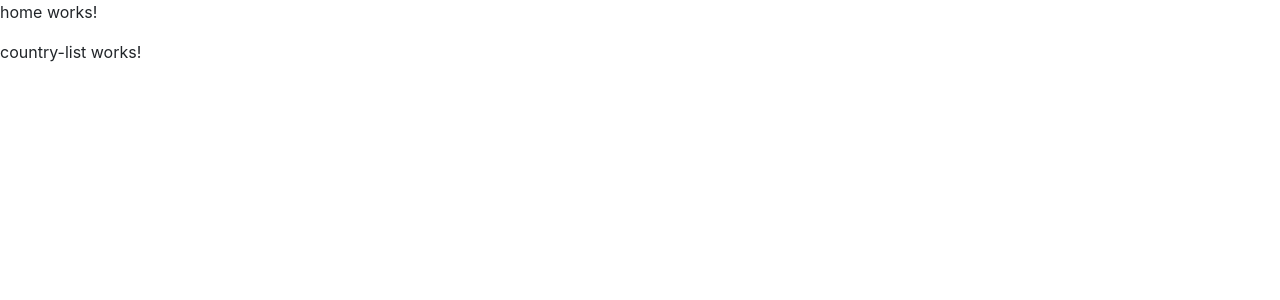
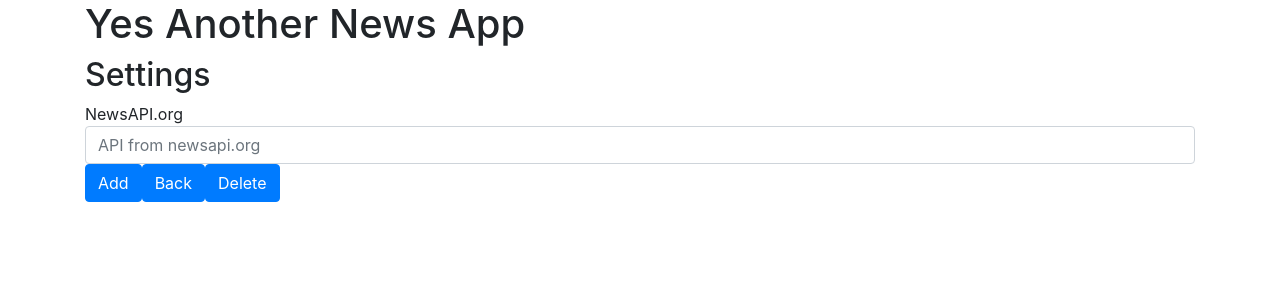
Before and after one commit to clukhei/csf10news, an Angular app: page /api in a window 1280 px wide. Before the commit this address led to /. Shown: the top 300 px of the page. Built offline with nearby package versions, Linux system fonts and the light colour scheme.

Commit message:
build db for api and countries, set up list page ,set up api ui page

```diff
--- a/src/app/components/api-form.component.html
+++ b/src/app/components/api-form.component.html
@@ -1 +1,13 @@
-<p>api-form works!</p>
+<div class="container ">
+    <h1>Yes Another News App</h1>
+    <h2>Settings</h2>
+    <div>NewsAPI.org</div>
+
+
+    <form class="d-flex" [formGroup]="form">
+    <input type="text" class="form-control" placeholder="API from newsapi.org" formControlName="api">
+    </form>
+    <button class="btn btn-primary">Add</button>
+    <button class="btn btn-primary">Back</button>
+    <button class="btn btn-primary">Delete</button>
+</div>
--- a/src/app/components/api-form.component.ts
+++ b/src/app/components/api-form.component.ts
@@ -1,4 +1,5 @@
 import { Component, OnInit } from '@angular/core';
+import { FormControl, FormGroup } from '@angular/forms';
 
 @Component({
   selector: 'app-api-form',
@@ -7,9 +8,14 @@ import { Component, OnInit } from '@angular/core';
 })
 export class ApiFormComponent implements OnInit {
 
+  form: FormGroup = new FormGroup({
+    api: new FormControl('')
+  })
+
   constructor() { }
 
   ngOnInit(): void {
+    this.form
   }
 
 }
--- a/src/app/components/country-list.component.html
+++ b/src/app/components/country-list.component.html
@@ -1 +1,14 @@
-<p>country-list works!</p>
+<div class="container">
+  <h1>My News App</h1>
+  <div class="d-flex justify-content-between">
+    <h3>Countries</h3>
+    <button type="button" class="btn btn-primary" (click)="goSetApi()">Settings</button>
+  </div>
+
+<div class="list-group" *ngFor="let c of countries">
+  <a [routerLink]="['/results', c.code]" href="#" class="list-group-item list-group-item-action">
+    {{ c.name }}
+    <img src="{{ c.flag }}" alt="flag" width="10%" />
+  </a>
+</div>
+</div>
--- a/src/app/components/country-list.component.ts
+++ b/src/app/components/country-list.component.ts
@@ -1,4 +1,8 @@
+import { HttpClient ,HttpParams} from '@angular/common/http';
 import { Component, OnInit } from '@angular/core';
+import { Router } from '@angular/router';
+import { Countries } from './models';
+import {NewsDatabase} from './news.database'
 
 @Component({
   selector: 'app-country-list',
@@ -7,9 +11,49 @@ import { Component, OnInit } from '@angular/core';
 })
 export class CountryListComponent implements OnInit {
 
-  constructor() { }
+  constructor(private newsDB: NewsDatabase , private router: Router, private http: HttpClient) { }
+  apiExist = false
+
+  countries: Countries[]
+
 
   ngOnInit(): void {
+    /*   if (!this.apiExist){
+        this.router.navigate(['/api'])
+      } */
+
+    this.fetchFlagsApi()
+  }
+
+  async fetchFlagsApi (){
+    const possibleOptions = 'ae ar at au be bg br ca ch cn co cu cz de eg fr gb gr hk hu id ie il in it jp kr lt lv ma mx my ng nl no nz ph pl pt ro rs ru sa se sg si sk th tr tw ua us ve za'
+    const query = possibleOptions.split(' ').join(';')
+    const flagsUrl= 'https://restcountries.eu/rest/v2/alpha'
+    let params = new HttpParams()
+    params = params.set('codes', query)
+
+  this.http.get<any>(flagsUrl, {params: params}).toPromise()
+    .then(res =>  {
+      console.log(res)
+      this.countries = res.map(v=> {
+        const name= v.name
+        const flag = v.flag
+        const code = v.alpha2Code
+        return {name, flag, code} as Countries
+      })
+      return this.countries
+    }).then(res =>{
+      res.forEach(c=> {
+        this.newsDB.saveCountriesList(c)
+      })
+
+    })
+    .catch(e=> console.log(e))
+
+  }
+
+  goSetApi(){
+    console.log('hi')
   }
 
 }
--- a/src/app/components/home.component.html
+++ /dev/null
@@ -1,5 +0,0 @@
-<p>home works!</p>
-
-<app-api-form *ngIf="!apiExist"></app-api-form>
-
-<app-country-list *ngIf="apiExist"></app-country-list>
--- a/src/app/components/home.component.ts
+++ /dev/null
@@ -1,19 +0,0 @@
-import { Component, OnInit } from '@angular/core';
-
-@Component({
-  selector: 'app-home',
-  templateUrl: './home.component.html',
-  styleUrls: ['./home.component.css']
-})
-export class HomeComponent implements OnInit {
-
-  constructor() { }
-
-  apiExist: Boolean
-
-
-  ngOnInit(): void {
-    this.apiExist = true
-  }
-
-}
--- /dev/null
+++ b/src/app/components/models.ts
@@ -0,0 +1,5 @@
+export interface Countries{
+    name: string;
+    flag: string;
+    code: string;
+}
--- /dev/null
+++ b/src/app/components/news.database.ts
@@ -0,0 +1,27 @@
+import Dexie from 'dexie'
+import { Injectable } from '@angular/core'
+import { Countries } from './models'
+
+export const normalizeString= (q: string) => q.trim()
+@Injectable()
+export class NewsDatabase extends Dexie{
+    apiKey: Dexie.Table
+    countries : Dexie.Table<Countries, string>
+    constructor(){
+        super('newsdb')
+        this.version(1).stores({
+            api: 'api',
+            countries: 'code'
+
+        })
+        this.apiKey = this.table('api')
+        this.countries = this.table('countries')
+    }
+
+    async saveApi(api:string) : Promise<any> {
+        return this.apiKey.put(api.trim())
+    }
+    async saveCountriesList(obj: Countries): Promise<any> {
+        return this.countries.add(obj)
+    }
+}
```
Also changed, not shown: src/app/app.module.ts (+9 -5 lines), src/app/components/home.component.css (deleted).
